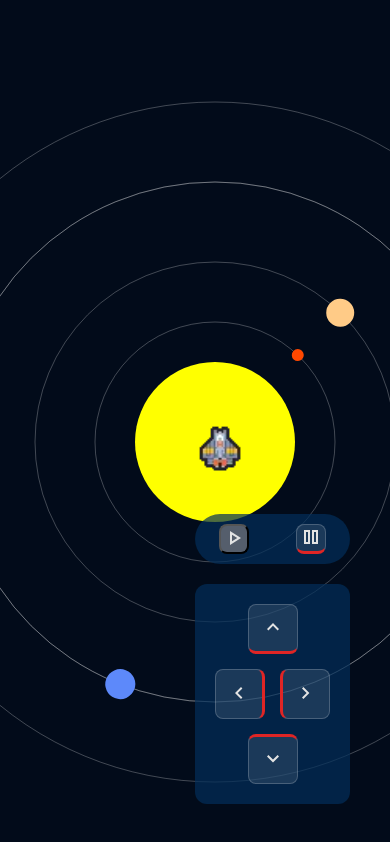
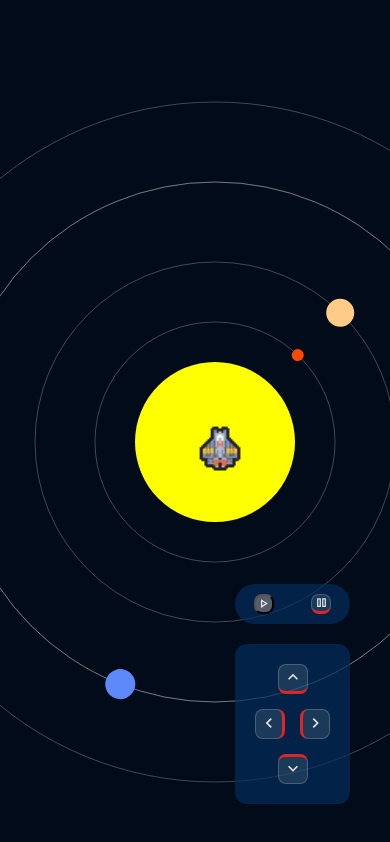
Before and after one commit to pedroperezsaez/sistemaSolar, a website built with Vite: page index.html in a window 390 px wide. Built offline with nearby package versions, Linux system fonts and the light colour scheme.

Commit message:
comprobando con el movil

```diff
--- a/src/style.css
+++ b/src/style.css
@@ -183,11 +183,9 @@ canvas {
 
 
     background: rgba(2, 46, 90, 0.85);
-
-
-    color: #e0e0e0;
+    color: #ffffff;
     padding: 20px;
-    border: 1px solid rgba(255, 255, 255, 0.315);
+    border: 1.5px solid rgba(255, 255, 255, 0.315);
     border-left: 4px solid #df2525;
     border-radius: 12px;
     box-shadow: 0 8px 32px rgba(0, 0, 0, 0.5);
@@ -203,7 +201,7 @@ canvas {
     margin: 0;
     font-size: 1.5rem;
     letter-spacing: 3px;
-    color: #fff;
+    color: #ffffff;
     border-bottom: 4px solid rgba(255, 255, 255, 0.644);
     padding-bottom: 5px;
 }
@@ -245,7 +243,7 @@ canvas {
 .curiosidades {
     font-weight: bold;
     margin-bottom: 4px;
-    color: #fff;
+    color: #ffffff;
 }
 
 .lunas {
@@ -254,3 +252,93 @@ canvas {
     color: #ffffff;
     text-align: left;
 }
+
+@media(max-width:780px){
+    #hacia-arriba{
+    width: 30px;
+    height: 30px;
+
+
+
+}
+#hacia-arriba img{
+    width: 20px;
+    height: 20px;
+}
+
+
+#hacia-abajo{
+   width: 30px;
+    height: 30px;
+
+
+}
+#hacia-abajo img{
+    width: 20px;
+    height: 20px;
+}
+
+
+#hacia-izq{
+    width: 30px;
+    height: 30px;
+}
+
+#hacia-izq img{
+    width: 20px;
+    height: 20px;
+}
+
+#hacia-der{
+    width: 30px;
+    height: 30px;
+}
+#hacia-der img{
+    width: 20px;
+    height: 20px;
+}
+.stop-play {
+    grid-area: playstop;
+
+    border: none;
+    border-radius: 50px;
+    padding-top: 10px;
+    padding-bottom: 10px;
+    display: flex;
+    justify-content: space-around;
+
+ background: rgba(2, 46, 90, 0.7);
+    cursor: pointer;
+    color: white;
+    font-weight: bold;
+
+}
+.boton-seleccionado{
+    width: 20px;
+    height: 20px;
+
+     background: rgba(134, 129, 129, 0.637);
+
+    border-radius: 8px;
+    cursor: pointer;
+    padding: 0;
+}
+.boton-seleccionado img{
+    width: 15px;
+    height: 15px;
+
+
+
+}
+.boton-no-seleccionado{
+    width: 20px;
+    height: 20px;
+
+}
+.boton-no-seleccionado img{
+    width: 15px;
+    height: 15px;
+
+}
+
+}
```
